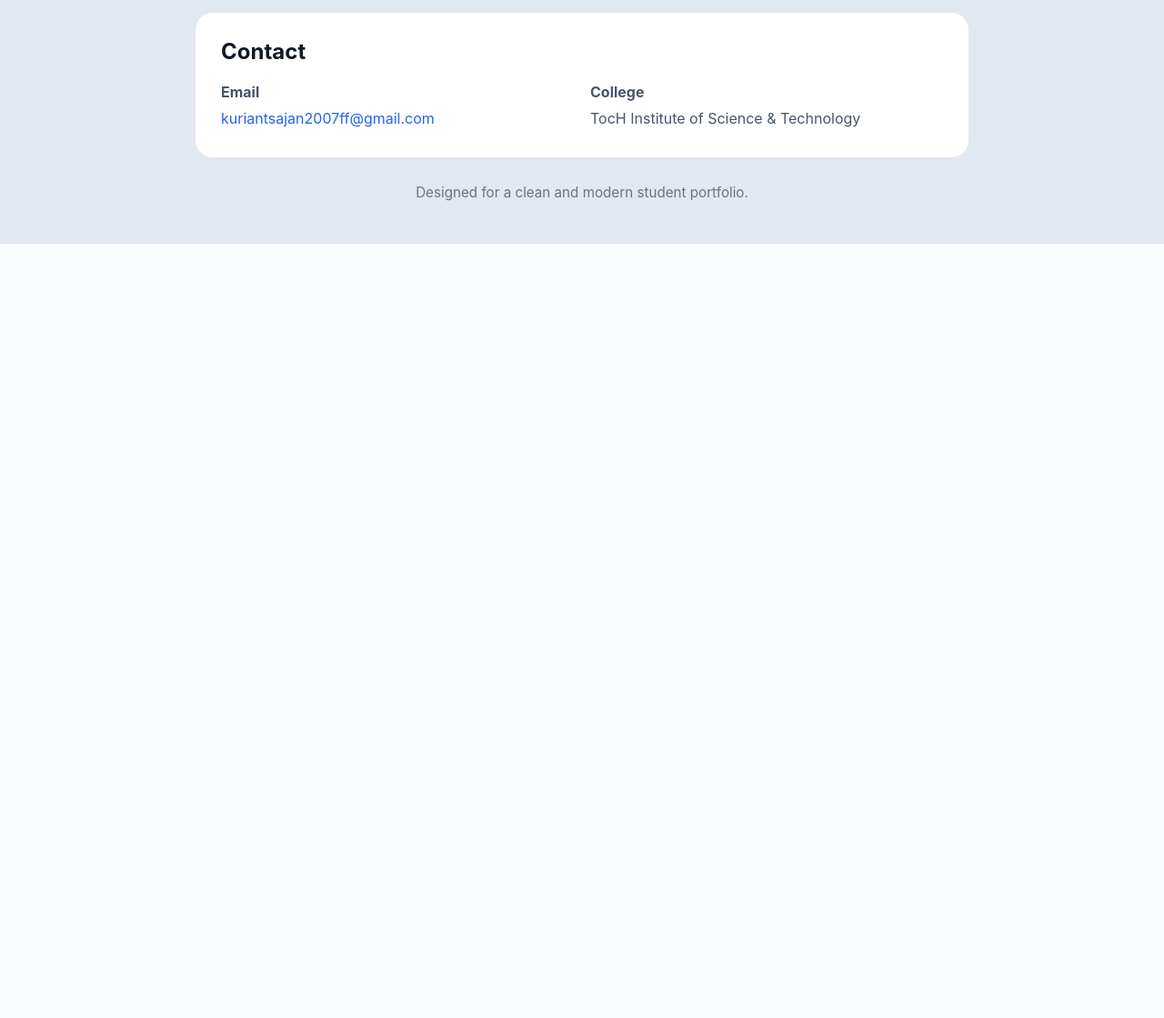
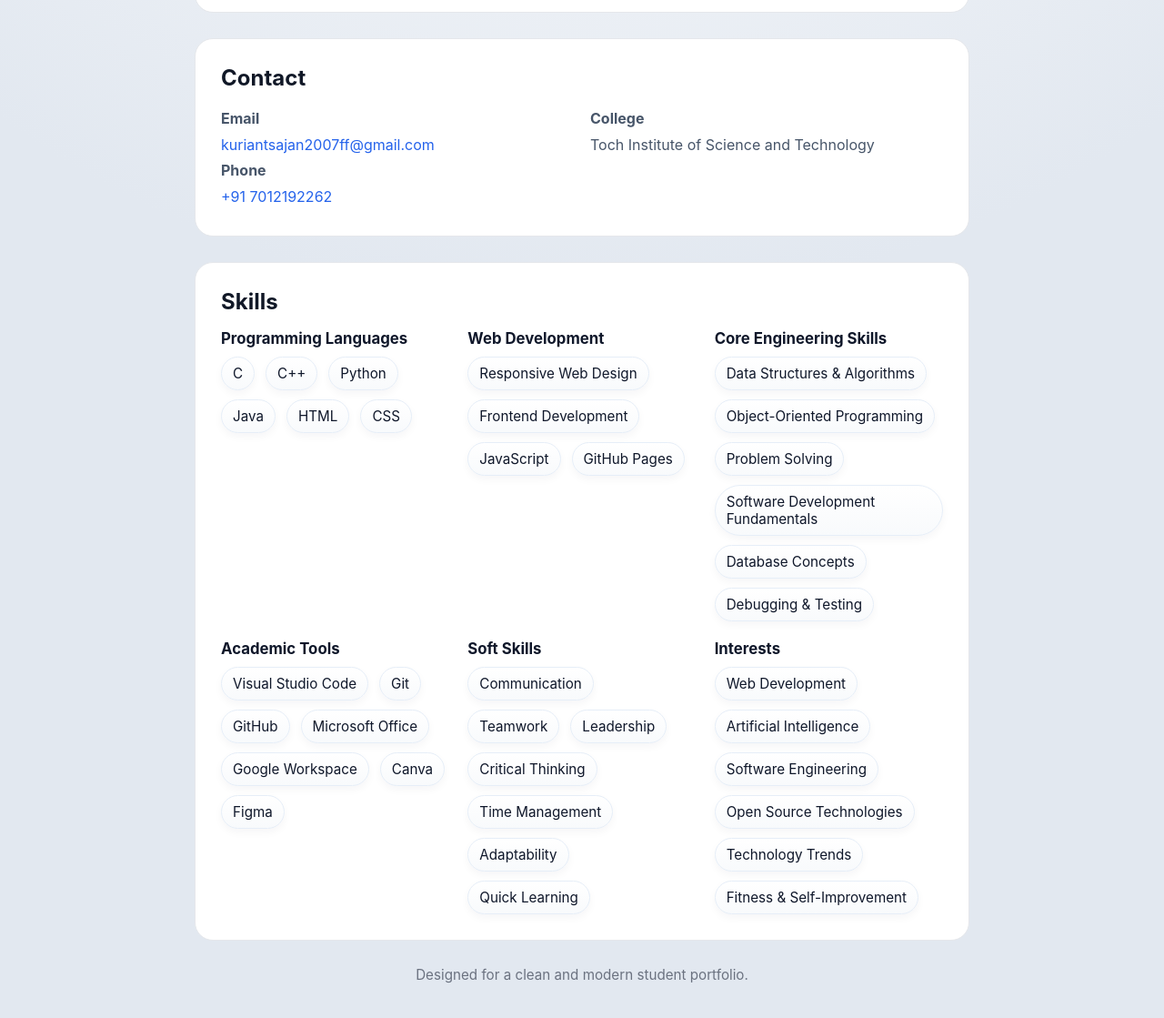
Before and after one commit to KURIANTSAJAN/my-profile, a plain HTML site: page index.html in a window 1280 px wide. Shown: the part 759-1878 px from the top of the page at 91% size. Before the commit the page ends 1027 px from the top, so only its background shows below. Drawn offline with Linux system fonts and the light colour scheme.

Commit message:
initial commit

```diff
--- a/index.html
+++ b/index.html
@@ -21,7 +21,7 @@
       <section class="section about">
         <h2>About Me</h2>
         <p>
-          I am a second-year B.Tech student in Computer Science and Engineering at TocH Institute of Science & Technology. I enjoy learning core programming concepts, exploring software development, and building practical projects that reflect my growth.
+          Computer Science Engineering student at Toch Institute of Science and Technology with a strong interest in software development, web technologies, and problem-solving. Passionate about building innovative solutions, learning new technologies, and continuously improving technical and professional skills.
         </p>
       </section>
 
@@ -38,10 +38,89 @@
           <div>
             <p><strong>Email</strong></p>
             <p><a href="mailto:kuriantsajan2007ff@gmail.com">kuriantsajan2007ff@gmail.com</a></p>
+            <p><strong>Phone</strong></p>
+            <p><a href="tel:+917012192262">+91 7012192262</a></p>
           </div>
           <div>
             <p><strong>College</strong></p>
-            <p>TocH Institute of Science & Technology</p>
+            <p>Toch Institute of Science and Technology</p>
+          </div>
+        </div>
+      </section>
+
+      <section class="section skills">
+        <h2>Skills</h2>
+        <div class="skill-grid">
+          <div class="skill-group">
+            <h3>Programming Languages</h3>
+            <div class="badges">
+              <span class="skill-badge">C</span>
+              <span class="skill-badge">C++</span>
+              <span class="skill-badge">Python</span>
+              <span class="skill-badge">Java</span>
+              <span class="skill-badge">HTML</span>
+              <span class="skill-badge">CSS</span>
+            </div>
+          </div>
+
+          <div class="skill-group">
+            <h3>Web Development</h3>
+            <div class="badges">
+              <span class="skill-badge">Responsive Web Design</span>
+              <span class="skill-badge">Frontend Development</span>
+              <span class="skill-badge">JavaScript</span>
+              <span class="skill-badge">GitHub Pages</span>
+            </div>
+          </div>
+
+          <div class="skill-group">
+            <h3>Core Engineering Skills</h3>
+            <div class="badges">
+              <span class="skill-badge">Data Structures &amp; Algorithms</span>
+              <span class="skill-badge">Object-Oriented Programming</span>
+              <span class="skill-badge">Problem Solving</span>
+              <span class="skill-badge">Software Development Fundamentals</span>
+              <span class="skill-badge">Database Concepts</span>
+              <span class="skill-badge">Debugging &amp; Testing</span>
+            </div>
+          </div>
+
+          <div class="skill-group">
+            <h3>Academic Tools</h3>
+            <div class="badges">
+              <span class="skill-badge">Visual Studio Code</span>
+              <span class="skill-badge">Git</span>
+              <span class="skill-badge">GitHub</span>
+              <span class="skill-badge">Microsoft Office</span>
+              <span class="skill-badge">Google Workspace</span>
+              <span class="skill-badge">Canva</span>
+              <span class="skill-badge">Figma</span>
+            </div>
+          </div>
+
+          <div class="skill-group">
+            <h3>Soft Skills</h3>
+            <div class="badges">
+              <span class="skill-badge">Communication</span>
+              <span class="skill-badge">Teamwork</span>
+              <span class="skill-badge">Leadership</span>
+              <span class="skill-badge">Critical Thinking</span>
+              <span class="skill-badge">Time Management</span>
+              <span class="skill-badge">Adaptability</span>
+              <span class="skill-badge">Quick Learning</span>
+            </div>
+          </div>
+
+          <div class="skill-group">
+            <h3>Interests</h3>
+            <div class="badges">
+              <span class="skill-badge">Web Development</span>
+              <span class="skill-badge">Artificial Intelligence</span>
+              <span class="skill-badge">Software Engineering</span>
+              <span class="skill-badge">Open Source Technologies</span>
+              <span class="skill-badge">Technology Trends</span>
+              <span class="skill-badge">Fitness &amp; Self-Improvement</span>
+            </div>
           </div>
         </div>
       </section>
--- a/styles.css
+++ b/styles.css
@@ -86,6 +86,44 @@ body {
   text-decoration: none;
 }
 
+/* Skills layout and badges */
+.skill-grid {
+  display: grid;
+  gap: 20px;
+}
+
+.skill-group h3 {
+  margin: 0 0 10px;
+  font-size: 1.05rem;
+  color: #0f172a;
+}
+
+.badges {
+  display: flex;
+  flex-wrap: wrap;
+  gap: 10px 12px;
+}
+
+.skill-badge {
+  display: inline-flex;
+  align-items: center;
+  gap: 8px;
+  padding: 8px 12px;
+  background: linear-gradient(180deg, #ffffff 0%, #f8fafc 100%);
+  border: 1px solid #e6eef8;
+  color: #0f172a;
+  border-radius: 999px;
+  font-size: 0.95rem;
+  box-shadow: 0 4px 10px rgba(15, 23, 42, 0.04);
+  transition: transform 160ms ease, box-shadow 160ms ease, background 160ms ease;
+}
+
+.skill-badge:hover {
+  transform: translateY(-4px) scale(1.02);
+  box-shadow: 0 14px 30px rgba(15, 23, 42, 0.09);
+  background: linear-gradient(180deg, #ffffff 0%, #eef2ff 100%);
+}
+
 footer {
   text-align: center;
   margin-top: 16px;
@@ -97,4 +135,13 @@ footer {
   .contact-card {
     grid-template-columns: repeat(2, minmax(0, 1fr));
   }
+  .skill-grid {
+    grid-template-columns: repeat(2, minmax(0, 1fr));
+  }
 }
+
+@media (min-width: 960px) {
+  .skill-grid {
+    grid-template-columns: repeat(3, minmax(0, 1fr));
+  }
+}
```
